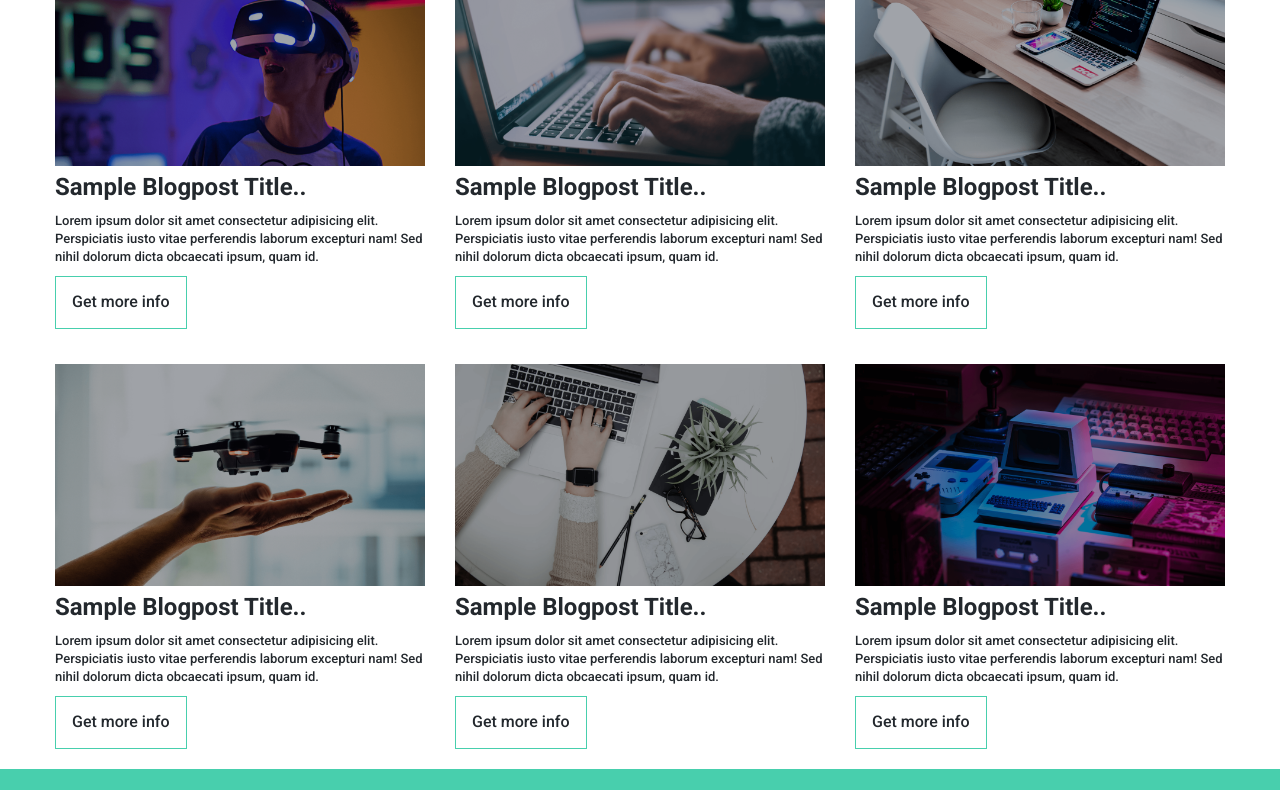
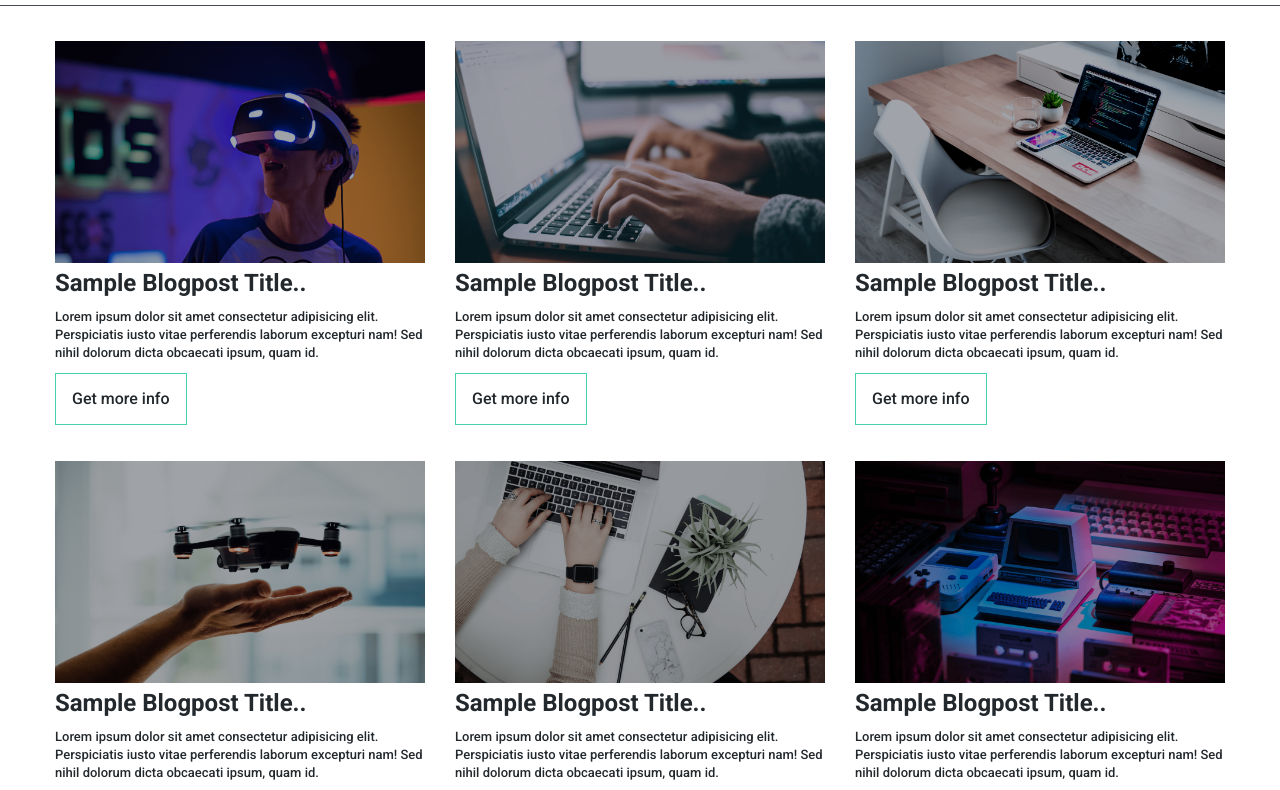
Before and after one commit to agusgonz/ProfileBlog, a plain HTML site: page blogs.html in a window 1280 px wide. Shown: the part 718-1508 px from the top of the page. Drawn offline with nearby package versions, Linux system fonts and the light colour scheme; the site is published under a folder, as on GitHub Pages, so addresses that start at the root find nothing.

Commit message:
hotfix 1

```diff
--- a/blogs.html
+++ b/blogs.html
@@ -6,9 +6,9 @@
     <meta name="viewport" content="width=device-width, initial-scale=1.0">
     <title>My blog</title>
     <link rel="stylesheet" href="https://necolas.github.io/normalize.css/8.0.1/normalize.css">
-    <link rel="stylesheet" href="./css/main.css">
-    <link rel="stylesheet" media="(min-width: 600px)" href="/css/tablet.css">
-    <link rel="stylesheet" media="(min-width: 900px)" href="/css/desktop.css">
+    <link rel="stylesheet" href="css/main.css">
+    <link rel="stylesheet" media="(min-width: 600px)" href="css/tablet.css">
+    <link rel="stylesheet" media="(min-width: 900px)" href="css/desktop.css">
 
 
 
```
Also changed, not shown: index.html (+3 -3 lines).
